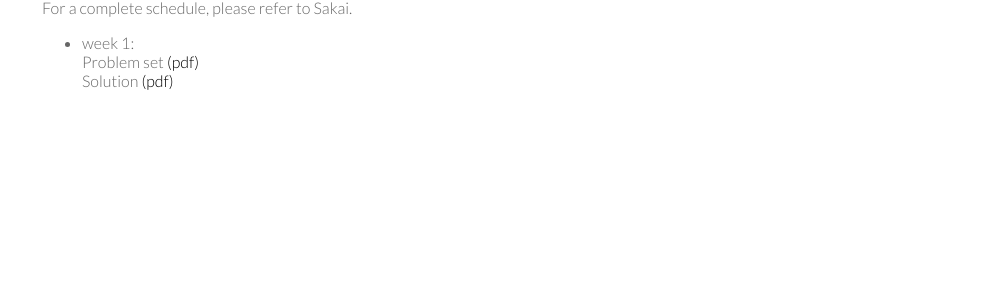
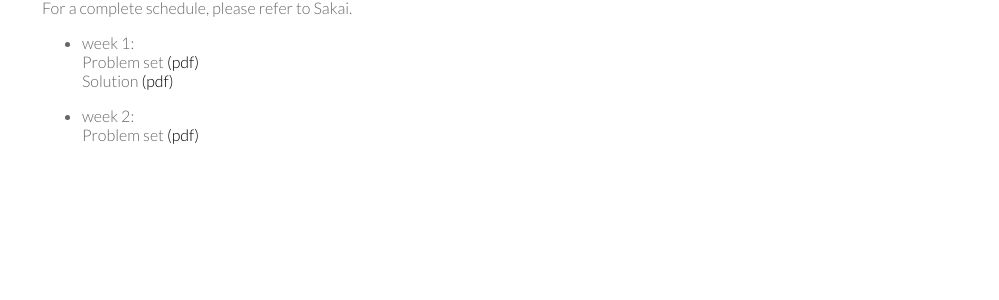
Before and after one commit to sshanshans/math106, a Jekyll site: the page built from schedule/schedule.md, in a window 1280 px wide. Shown: the part 162-462 px from the top of the page, without its empty margins (160-1159 px from the left). Built offline with Jekyll 4.4.1, drawn with Linux system fonts in a browser that asks for light colours.

Commit message:
update website

```diff
--- a/schedule/schedule.md
+++ b/schedule/schedule.md
@@ -8,3 +8,6 @@ For a complete schedule, please refer to Sakai.
 * week 1: <br>
   Problem set [(pdf)](\math106\schedule\week1\1.pdf) <br>
   Solution [(pdf)]() <br>
+
+* week 2: <br>
+  Problem set [(pdf)](\math106\schedule\week2\2.pdf) <br>
```
